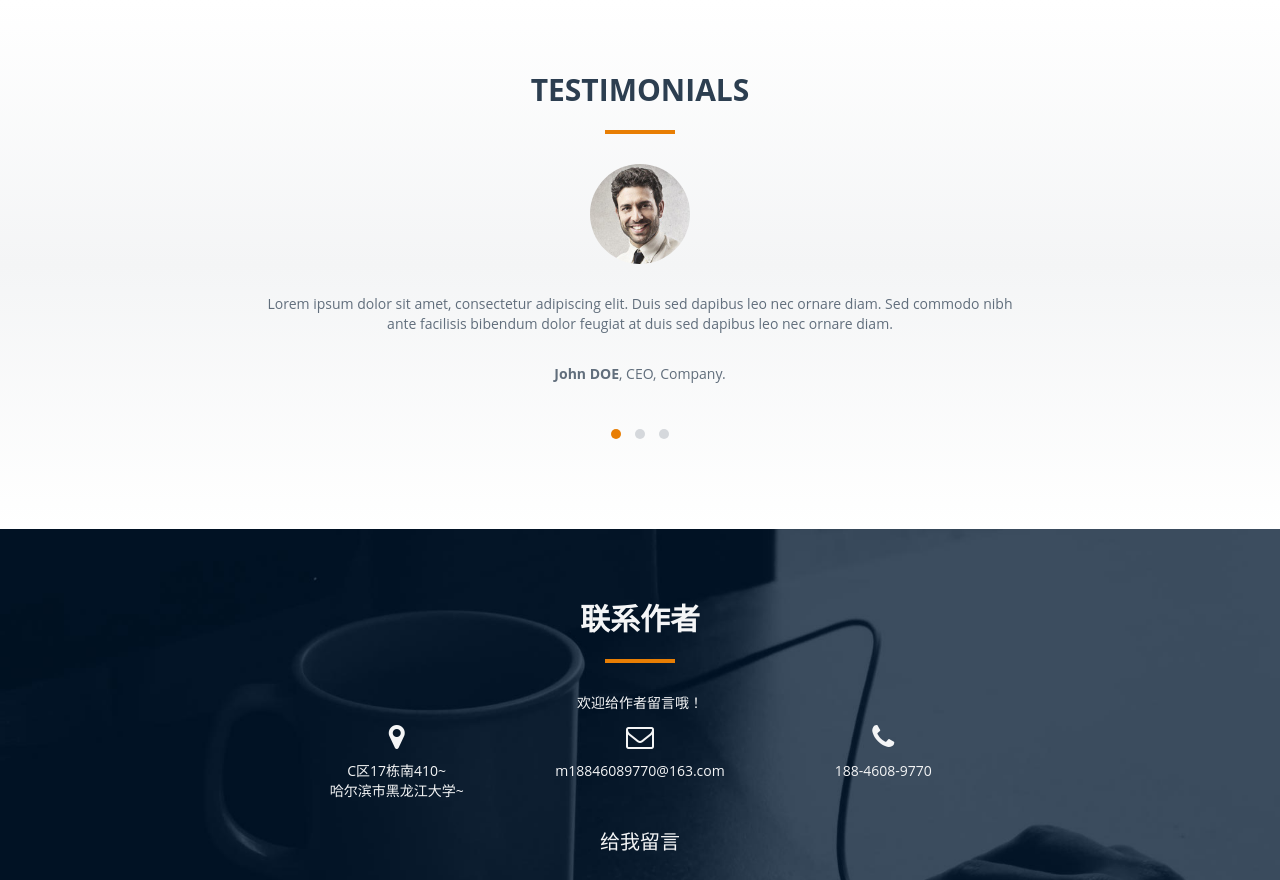
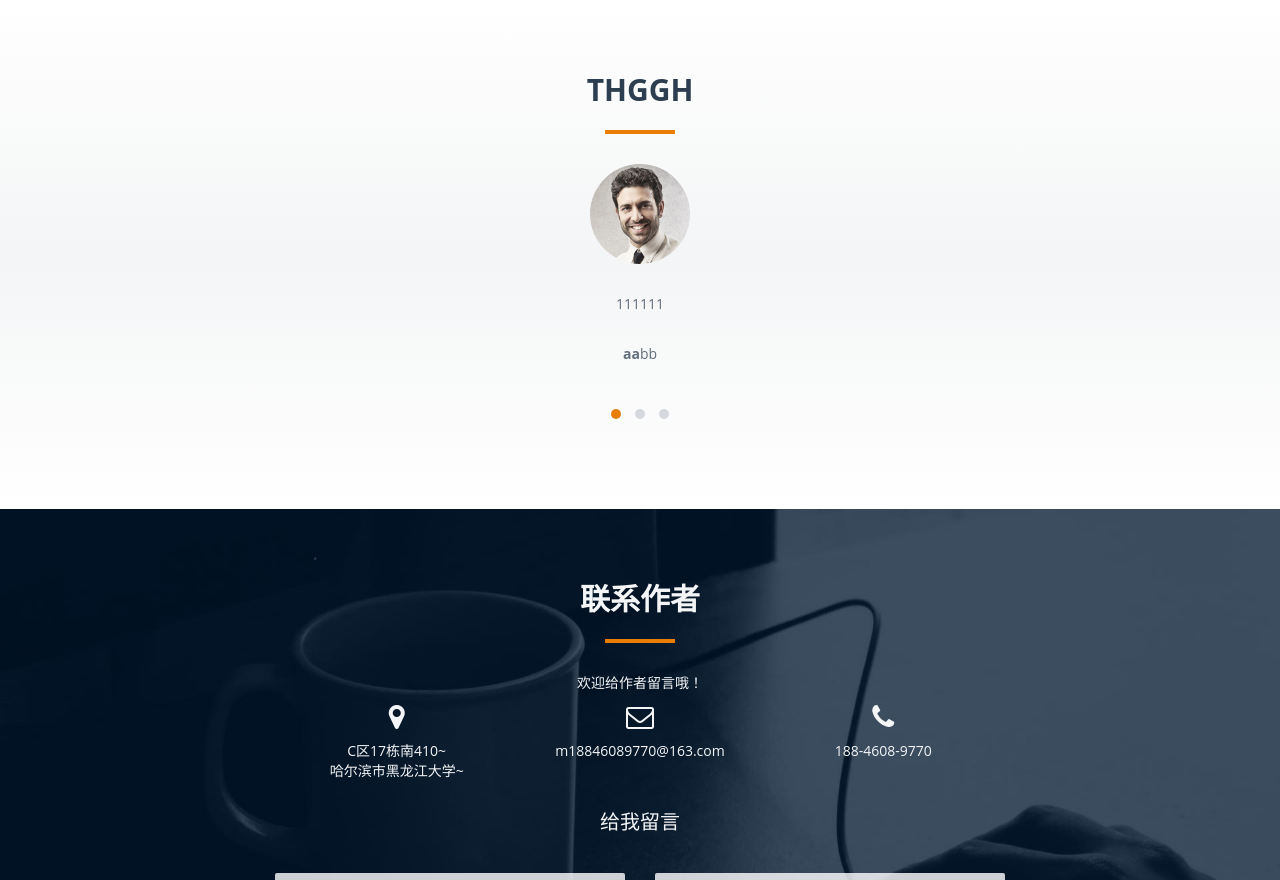
Before and after one commit to liumochi/personal-webkit, a plain HTML site: page Resume/index.html in a window 1280 px wide. Shown: the part 6414-7294 px from the top of the page. Drawn offline with Linux system fonts and the light colour scheme; animation ran at ten frames a second.

Commit message:
我的个人网站

```diff
--- a/Resume/index.html
+++ b/Resume/index.html
@@ -471,23 +471,23 @@
 <div id="testimonials" class="text-center">
   <div class="container">
     <div class="section-title center">
-      <h2>Testimonials</h2>
+      <h2>thggh</h2>
       <hr>
     </div>
     <div class="row">
       <div class="col-md-8 col-md-offset-2">
         <div id="testimonial" class="owl-carousel owl-theme">
           <div class="item"> <img class="img-circle" src="img/clients/01.jpg" alt=""/>
-            <p>Lorem ipsum dolor sit amet, consectetur adipiscing elit. Duis sed dapibus leo nec ornare diam. Sed commodo nibh ante facilisis bibendum dolor feugiat at duis sed dapibus leo nec ornare diam.</p>
-            <p><strong>John DOE</strong>, CEO, Company.</p>
+            <p>111111</p>
+            <p><strong>aa</strong>bb</p>
           </div>
           <div class="item"> <img class="img-circle" src="img/clients/02.jpg" alt=""/>
-            <p>Lorem ipsum dolor sit amet, consectetur adipiscing elit. Duis sed dapibus leo nec ornare diam. Sed commodo nibh ante facilisis bibendum dolor feugiat at duis sed dapibus leo nec ornare diam.</p>
-            <p><strong>Jenny DOE</strong>, CEO, Company.</p>
+            <p>2222</p>
+            <p><strong></strong></p>
           </div>
           <div class="item"> <img class="img-circle" src="img/clients/03.jpg" alt=""/>
-            <p>Lorem ipsum dolor sit amet, consectetur adipiscing elit. Duis sed dapibus leo nec ornare diam. Sed commodo nibh ante facilisis bibendum dolor feugiat at duis sed dapibus leo nec ornare diam.</p>
-            <p><strong>John DOEn</strong>, CEO, Company.</p>
+            <p>3333</p>
+            <p><strong></strong></p>
           </div>
         </div>
       </div>
```
